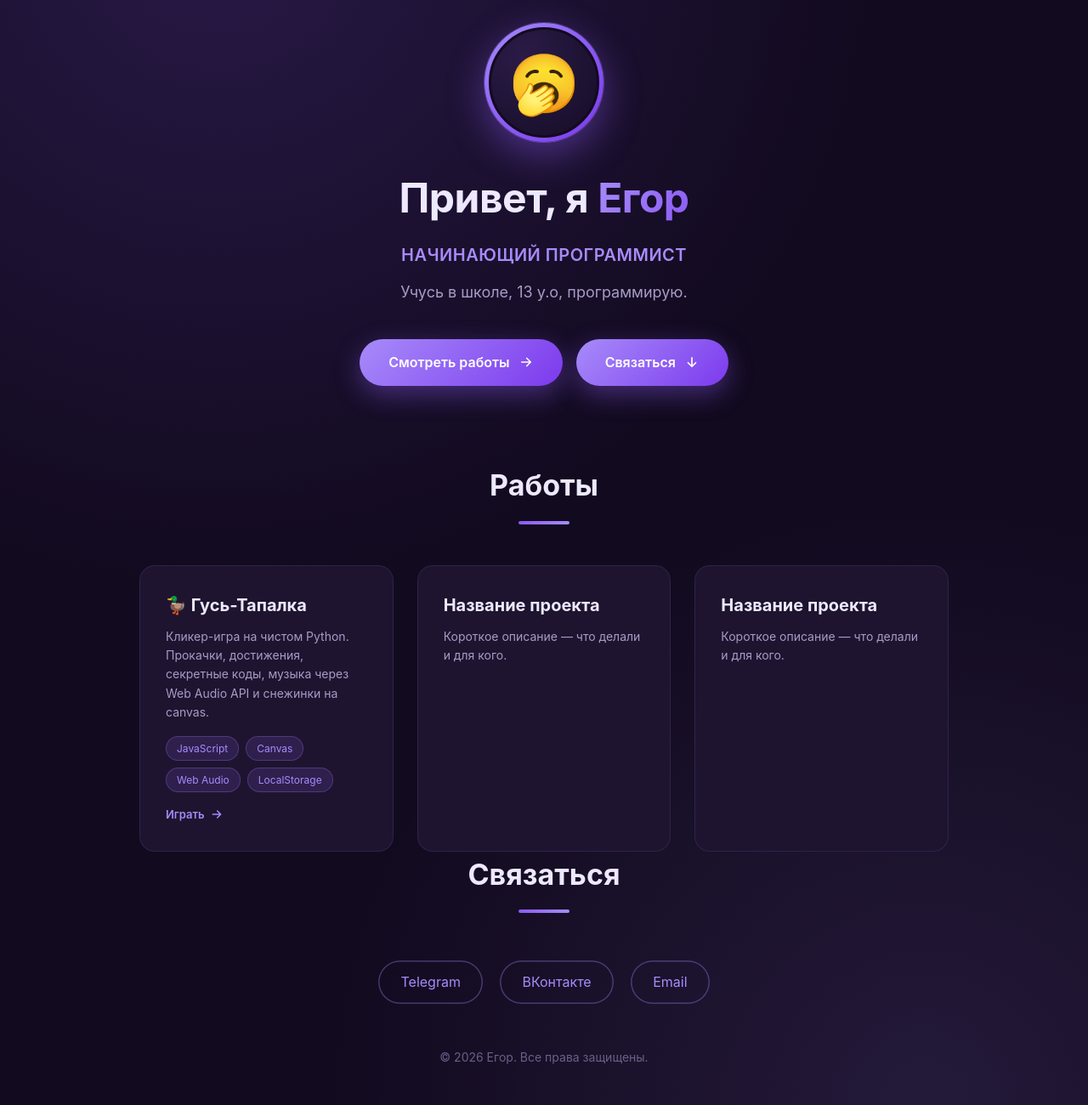
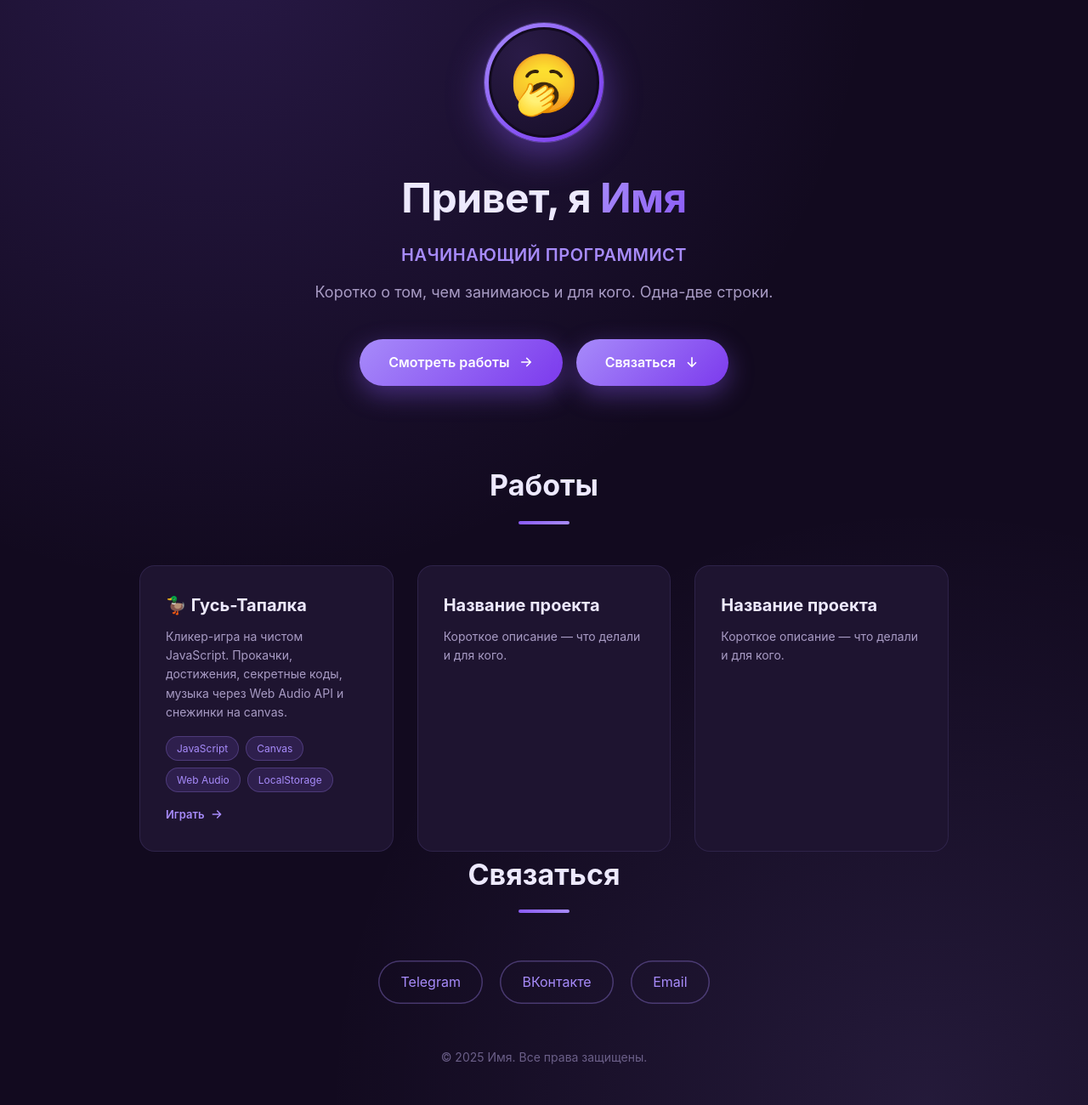
Before and after one commit to goose238/my-portfolio, a plain HTML site: page index.html in a window 1280 px wide. Shown: the part 83-1383 px from the top of the page at 85% size. Drawn offline with Linux system fonts and the light colour scheme.

Commit message:
Update index.html

```diff
--- a/index.html
+++ b/index.html
@@ -249,9 +249,9 @@
   <div class="avatar">
     <div class="avatar-inner">🥱</div>
   </div>
-  <h1>Привет, я <span>Егор</span></h1>
+  <h1>Привет, я <span>Имя</span></h1>
   <p class="role">Начинающий программист</p>
-  <p class="desc">Учусь в школе, 13 y.o, программирую.</p>
+  <p class="desc">Коротко о том, чем занимаюсь и для кого. Одна-две строки.</p>
   <div class="actions">
     <a href="#work" class="btn btn-arrow-right">
       <span>Смотреть работы</span>
@@ -273,7 +273,7 @@
     <a href="Goose.html" target="_blank" class="card reveal">
       <div class="card-body">
         <h3>🦆 Гусь-Тапалка</h3>
-        <p>Кликер-игра на чистом Python. Прокачки, достижения, секретные коды, музыка через Web Audio API и снежинки на canvas.</p>
+        <p>Кликер-игра на чистом JavaScript. Прокачки, достижения, секретные коды, музыка через Web Audio API и снежинки на canvas.</p>
         <div class="tags">
           <span>JavaScript</span>
           <span>Canvas</span>
@@ -317,7 +317,7 @@
 </section>
 
 <footer>
-  © 2026 Егор. Все права защищены.
+  © 2025 Имя. Все права защищены.
 </footer>
 
 <script>
```
